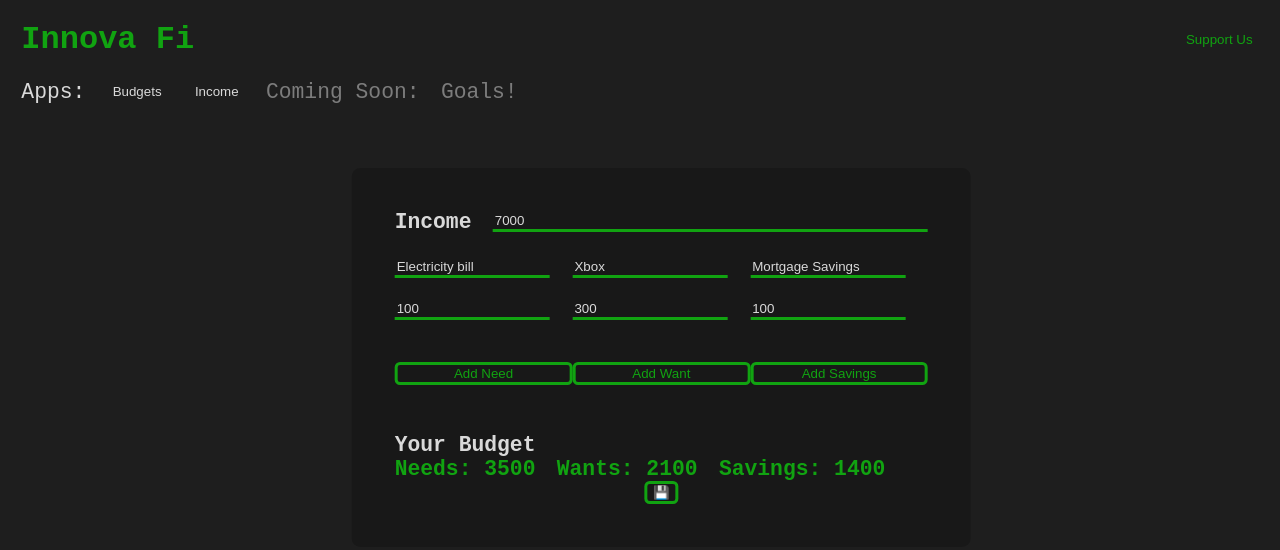
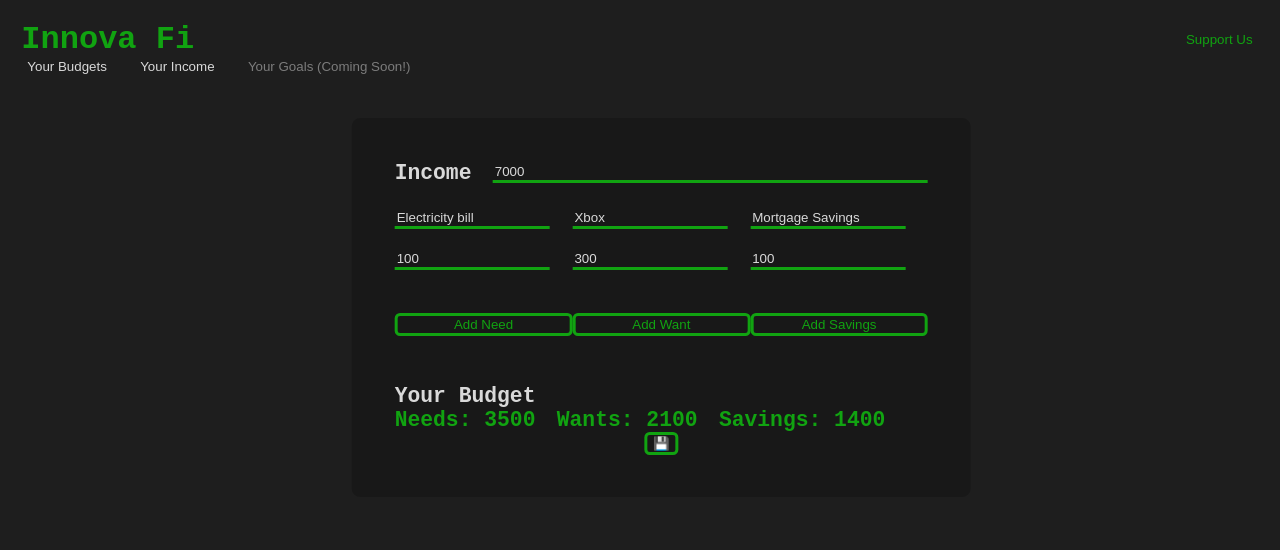
Before and after one commit to itsOasi/innova_fi, a plain HTML site: page index.html in a window 1280 px wide. Drawn offline with Linux system fonts and the light colour scheme.

Commit message:
Updated index.html

```diff
--- a/index.html
+++ b/index.html
@@ -1,5 +1,6 @@
 <!DOCTYPE html>
 <html lang="en">
+
 <head>
 	<meta charset="UTF-8">
 	<meta http-equiv="X-UA-Compatible" content="IE=edge">
@@ -8,17 +9,16 @@
 	<link rel="stylesheet" href="./style.css">
 	<title>Innova Fi</title>
 </head>
+
 <body>
 	<div id="header" class="space_between">
 		<b id="title" class="title theme_text">Innova Fi</b>
 		<button id="support" class="menu_button theme_text">Support Us</button>
 	</div>
 	<nav id="navbar" class="hbox">
-            <div class="vcenter">Apps:</div>
-            <button id="budgets" class="menu_button">Budgets</button>
-            <button id="income" class="menu_button">Income</button>
-            <div class="vcenter disabled">Coming Soon:</div>
-            <p id="budgets" class="menu_button disabled">Goals!</p>
+		<button id="budgets" class="menu_button">Your Budgets</button>
+		<button id="income" class="menu_button">Your Income</button>
+		<button class="menu_button disabled">Your Goals (Coming Soon!)</button>
 	</nav>
 	<div id="content" class="hbox center">
 		<div id="app_root" class="panel"></div>
@@ -32,4 +32,5 @@
 		<button id="note_close" class="menu_button theme_text">x</button>
 	</div>
 </body>
+
 </html>
```
Lines whose indentation alone changed are shown as unchanged.
